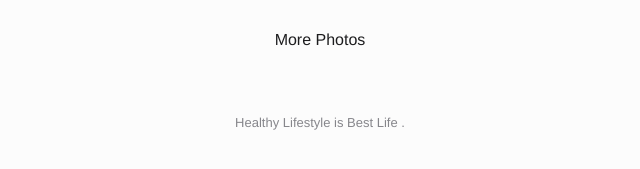
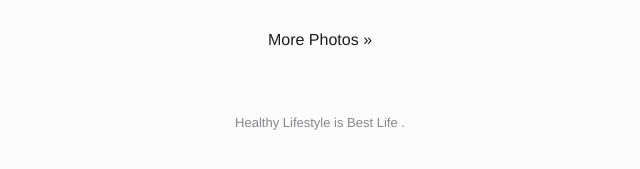
Before and after one commit to onlineweb123/Zero-to-Hero-Fitness-App, a plain HTML site: page index.html in a window 1280 px wide. Shown: the part 819-988 px from the top of the page, 320-960 px from the left. Drawn offline with Linux system fonts and the light colour scheme.

Commit message:
Update index.html

```diff
--- a/index.html
+++ b/index.html
@@ -239,7 +239,7 @@
             </div>
 
 
-         <a href="photos.html" class="more-photos-link">More Photos</a>
+         <a href="photos.html" class="more-photos-link">More Photos » </a>
 
             <p class="footer-text"> Healthy Lifestyle is Best Life .</p>
         </div>
```
